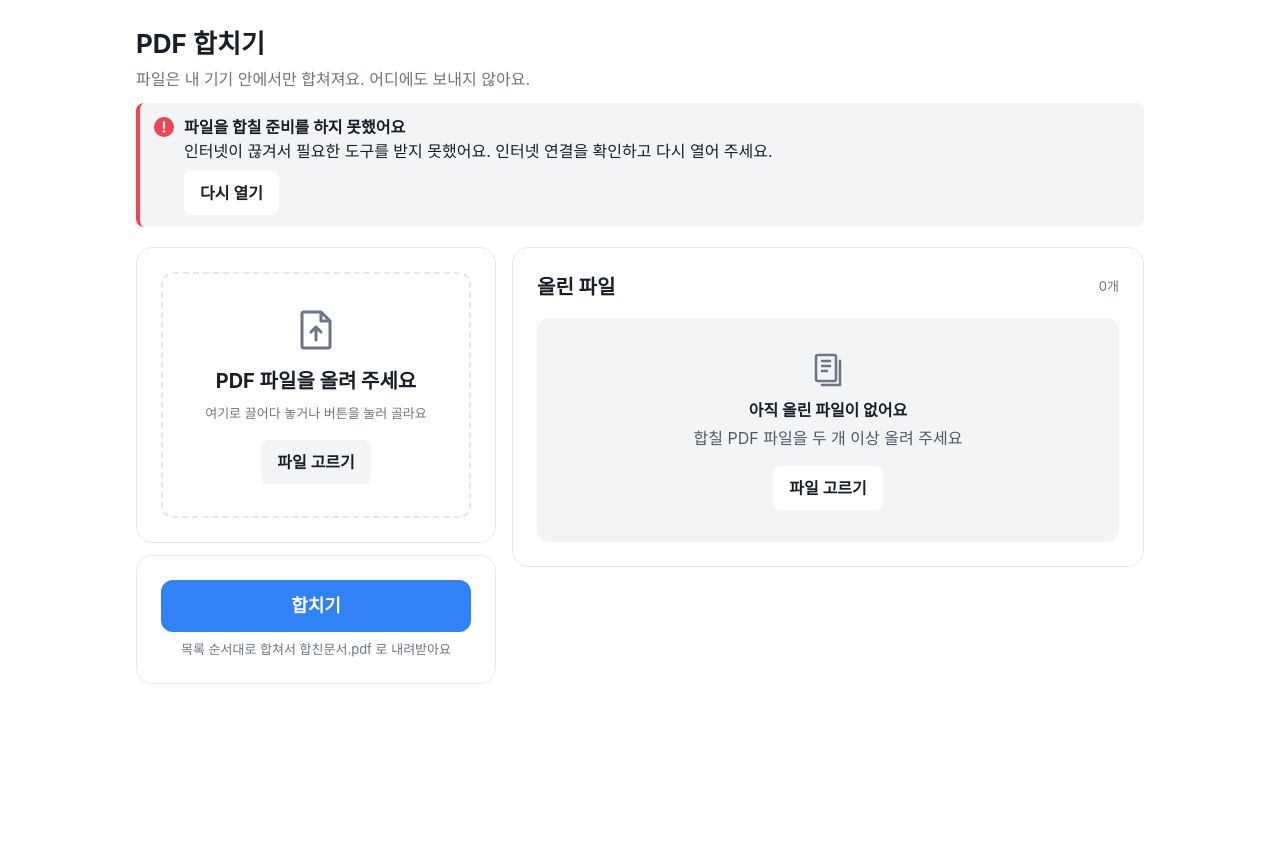
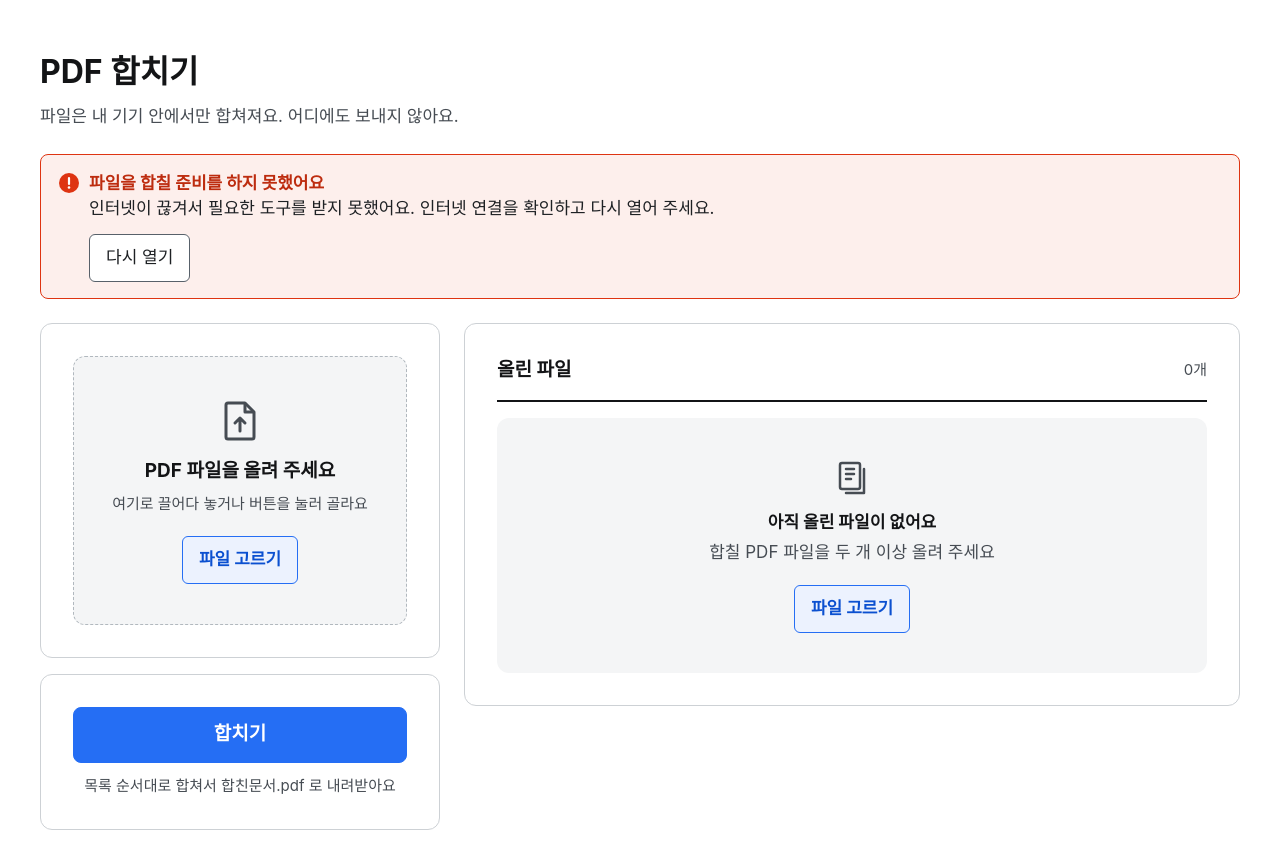
Before and after one commit to yujjeong-alt/pdf-merger, a plain HTML site: page index.html in a window 1280 px wide. Before the commit the page ends 800 px from the top, so only its background shows below. Drawn offline with nearby package versions, Linux system fonts and the light colour scheme; a web font is replaced by a local one.

Commit message:
KRDS 디자인 기준으로 화면 스타일 바꾸기
Co-Authored-By: Claude Opus 5.5 <noreply@anthropic.com>

```diff
--- a/index.html
+++ b/index.html
@@ -4,22 +4,45 @@
 <meta charset="utf-8">
 <meta name="viewport" content="width=device-width, initial-scale=1">
 <title>PDF 합치기</title>
-<link rel="stylesheet" href="https://cdn.jsdelivr.net/gh/orioncactus/pretendard@v1.3.9/dist/web/variable/pretendardvariable-dynamic-subset.min.css">
+<link rel="stylesheet" href="https://cdn.jsdelivr.net/gh/orioncactus/pretendard@v1.3.9/dist/web/static/pretendard-gov-dynamic-subset.min.css">
 <style>
+  /* KRDS(대한민국 정부 디자인 시스템) 기본값을 따라요. 1rem = 16px 기준으로 바꿔 적었어요. */
   :root {
     --bg: #ffffff;
-    --bg-soft: #f2f4f6;
-    --text: #191f28;
-    --text-sub: #6b7684;
-    --line: #e5e8eb;
-    --blue: #3182f6;
-    --red: #f04452;
-    --green: #03b26c;
-    --fs-title: 1.625rem;   /* 26px */
-    --fs-sub: 1.25rem;      /* 20px */
-    --fs-body: 1rem;        /* 16px */
-    --fs-small: 0.8125rem;  /* 13px */
-    --fs-btn-primary: 1.125rem; /* 18px */
+    --surface: #f4f5f6;          /* 옅은 회색 바탕 */
+    --surface-gray: #e6e8ea;     /* surface-gray-subtle */
+    --text: #1e2124;             /* text-basic */
+    --text-bold: #131416;        /* text-bolder */
+    --text-sub: #464c53;         /* text-subtle */
+    --text-disabled: #6d7882;    /* text-disabled-on */
+    --border: #b1b8be;           /* border-gray */
+    --border-light: #cdd1d5;     /* border-gray-light, divider */
+    --border-strong: #58616a;    /* input-border, tertiary button border */
+    --primary: #256ef4;          /* button-primary-fill */
+    --primary-hover: #0b50d0;
+    --primary-pressed: #083891;
+    --primary-text: #0b50d0;     /* text-primary */
+    --primary-soft: #ecf2fe;     /* button-secondary-fill */
+    --primary-soft-hover: #d8e5fd;
+    --danger: #de3412;           /* border/element-danger */
+    --danger-text: #bd2c0f;
+    --danger-soft: #fdefec;
+    --success: #228738;
+    --success-text: #267337;
+    --success-soft: #eaf6ec;
+
+    --fs-title: 1.5rem;          /* 24px 모바일 heading-large */
+    --fs-sub: 1.1875rem;         /* 19px heading-small */
+    --fs-body: 1.0625rem;        /* 17px body-medium */
+    --fs-small: 0.9375rem;       /* 15px body-small */
+    --fs-btn-lg: 1.1875rem;      /* 19px label-large */
+
+    --radius-sm: 0.375rem;       /* 6px 보통 버튼, 입력 칸 */
+    --radius-md: 0.5rem;         /* 8px 큰 버튼, 목록 칸 */
+    --radius-lg: 0.75rem;        /* 12px 카드, 올리는 곳 */
+  }
+  @media (min-width: 1024px) {
+    :root { --fs-title: 2rem; }  /* 32px PC heading-large */
   }
   *, *::before, *::after { box-sizing: border-box; }
   html { -webkit-text-size-adjust: 100%; }
@@ -27,164 +50,170 @@
     margin: 0;
     background: var(--bg);
     color: var(--text);
-    font-family: "Pretendard Variable", Pretendard, -apple-system, BlinkMacSystemFont, system-ui, "Apple SD Gothic Neo", "Malgun Gothic", "Noto Sans KR", sans-serif;
+    font-family: "Pretendard GOV", "Pretendard Variable", Pretendard, -apple-system, BlinkMacSystemFont, system-ui, "Apple SD Gothic Neo", "Malgun Gothic", "Noto Sans KR", sans-serif;
     font-size: var(--fs-body);
     line-height: 1.5;
     word-break: keep-all;
     overflow-wrap: anywhere;
   }
-  .wrap { max-width: 1040px; margin: 0 auto; padding: 24px 16px 48px; }
-  h1 { font-size: var(--fs-title); font-weight: 700; line-height: 1.5; margin: 0; }
-  h2 { font-size: var(--fs-sub); font-weight: 700; line-height: 1.5; margin: 0; }
+  .wrap { max-width: 1248px; margin: 0 auto; padding: 32px 16px 64px; }
+  @media (min-width: 1024px) { .wrap { padding: 48px 24px 80px; } }
+  h1 { font-size: var(--fs-title); font-weight: 700; line-height: 1.5; margin: 0; color: var(--text-bold); }
+  h2 { font-size: var(--fs-sub); font-weight: 700; line-height: 1.5; margin: 0; color: var(--text-bold); }
   p { margin: 0; }
-  .lead { color: var(--text-sub); margin-top: 4px; }
+  .lead { color: var(--text-sub); margin-top: 8px; }
   .small { font-size: var(--fs-small); line-height: 1.5; color: var(--text-sub); }
 
-  .layout { display: grid; gap: 12px; margin-top: 20px; }
+  .layout { display: grid; gap: 16px; margin-top: 24px; }
   @media (min-width: 880px) {
-    .layout { grid-template-columns: 360px 1fr; align-items: start; gap: 16px; }
+    .layout { grid-template-columns: 400px 1fr; align-items: start; gap: 24px; }
   }
-  .side { display: grid; gap: 12px; }
-  .card { background: var(--bg); border: 1px solid var(--line); border-radius: 16px; padding: 20px 16px; min-width: 0; }
-  @media (min-width: 880px) { .card { padding: 24px; } }
+  .side { display: grid; gap: 16px; }
+  .card { background: var(--bg); border: 1px solid var(--border-light); border-radius: var(--radius-lg); padding: 24px 16px; min-width: 0; }
+  @media (min-width: 880px) { .card { padding: 32px; } }
 
   /* 버튼 */
   button { font: inherit; color: inherit; cursor: pointer; }
   .btn {
     display: inline-flex; align-items: center; justify-content: center; gap: 8px;
-    min-height: 44px; min-width: 44px;
+    min-height: 48px; min-width: 48px;
     padding: 0 16px;
-    border: 0; border-radius: 8px;
-    background: var(--bg-soft); color: var(--text);
-    font-size: var(--fs-body); font-weight: 600; line-height: 1.5;
-    transition: background-color .15s ease, transform .1s ease;
+    border: 1px solid var(--border-strong); border-radius: var(--radius-sm);
+    background: var(--bg); color: var(--text);
+    font-size: var(--fs-body); font-weight: 400; line-height: 1.5;
+    transition: background-color .15s ease;
   }
-  .btn:hover { background: var(--line); }
-  .btn:active { transform: scale(.98); }
-  .btn[disabled] { cursor: default; color: #8b95a1; background: var(--bg-soft); }
-  .btn[disabled]:active { transform: none; }
-  .btn-lg { min-height: 52px; border-radius: 12px; padding: 0 20px; }
+  .btn:hover { background: var(--surface); }
+  .btn:active { background: var(--surface-gray); }
+  .btn[disabled] { cursor: default; color: var(--text-disabled); background: var(--surface-gray); border-color: var(--border-light); }
+  .btn-secondary { background: var(--primary-soft); border-color: var(--primary); color: var(--primary-text); font-weight: 700; }
+  .btn-secondary:hover { background: var(--primary-soft-hover); }
+  .btn-secondary:active { background: var(--primary-soft-hover); }
+  .btn-lg { min-height: 56px; border-radius: var(--radius-md); padding: 0 20px; }
   .btn-primary {
     width: 100%;
-    background: var(--blue); color: #ffffff;
-    font-size: var(--fs-btn-primary); font-weight: 700;
+    background: var(--primary); border-color: var(--primary); color: #ffffff;
+    font-size: var(--fs-btn-lg); font-weight: 700;
   }
-  .btn-primary:hover { background: #1b64da; }
-  .btn-primary[aria-busy="true"] { opacity: .8; cursor: progress; }
+  .btn-primary:hover { background: var(--primary-hover); border-color: var(--primary-hover); }
+  .btn-primary:active { background: var(--primary-pressed); border-color: var(--primary-pressed); }
+  .btn-primary[aria-busy="true"] { cursor: progress; }
   .btn svg { flex: none; width: 20px; height: 20px; }
-  :focus-visible { outline: 2px solid var(--blue); outline-offset: 2px; }
+  :focus-visible { outline: 2px solid var(--primary); outline-offset: 2px; box-shadow: 0 0 0 4px #ffffff; }
 
   /* 올리는 곳 */
   .drop {
     display: flex; flex-direction: column; align-items: center; text-align: center;
-    gap: 8px; padding: 32px 16px;
-    border: 2px dashed var(--line); border-radius: 12px;
-    transition: border-color .15s ease;
+    gap: 8px; padding: 40px 16px;
+    background: var(--surface);
+    border: 1px dashed var(--border); border-radius: var(--radius-lg);
+    transition: border-color .15s ease, background-color .15s ease;
   }
-  .drop.is-over { border-color: var(--blue); border-style: solid; }
+  .drop.is-over { border: 2px solid var(--primary); background: var(--primary-soft); padding: 39px 15px; }
   .drop .icon { width: 48px; height: 48px; color: var(--text-sub); }
-  .drop.is-over .icon { color: var(--blue); }
+  .drop.is-over .icon { color: var(--primary); }
   .drop h2 { margin-top: 4px; }
-  .drop .btn { margin-top: 8px; }
+  .drop .btn { margin-top: 12px; }
 
-  /* 알림 */
+  /* 알림: 빨강은 꼭 알려야 하는 오류에만 */
   .notice:empty { display: none; }
   .notice {
-    margin-top: 12px;
+    margin-top: 16px;
     display: grid; grid-template-columns: 24px 1fr; gap: 8px; align-items: start;
-    padding: 12px; border-radius: 8px;
-    background: var(--bg-soft);
-    border-left: 4px solid var(--red);
+    padding: 16px; border-radius: var(--radius-md);
+    background: var(--danger-soft);
+    border: 1px solid var(--danger);
   }
-  .notice svg { width: 24px; height: 24px; color: var(--red); }
-  .notice strong { display: block; font-weight: 700; }
-  .notice .actions { margin-top: 8px; }
-  .notice .btn { background: var(--bg); }
-  .notice .btn:hover { background: var(--line); }
+  .layout + .notice, main > .notice { margin-top: 24px; }
+  .notice svg { width: 24px; height: 24px; color: var(--danger); }
+  .notice strong { display: block; font-weight: 700; color: var(--danger-text); }
+  .notice .actions { margin-top: 12px; }
 
-  .merge { margin-top: 0; }
-  .merge .small { margin-top: 8px; text-align: center; }
+  .merge .small { margin-top: 12px; text-align: center; }
   .field-error:empty { display: none; }
   .field-error {
-    margin-top: 8px;
+    margin-top: 12px;
     display: flex; gap: 4px; align-items: flex-start;
-    font-size: var(--fs-small); color: var(--text); font-weight: 600;
+    font-size: var(--fs-small); color: var(--danger-text); font-weight: 700;
   }
-  .field-error svg { flex: none; width: 20px; height: 20px; color: var(--red); }
+  .field-error svg { flex: none; width: 20px; height: 20px; margin-top: 1px; color: var(--danger); }
   .done-msg:empty { display: none; }
   .done-msg {
-    margin-top: 12px;
+    margin-top: 16px;
     display: grid; grid-template-columns: 24px 1fr; gap: 8px; align-items: start;
-    padding: 12px; border-radius: 8px;
-    background: var(--bg-soft); border-left: 4px solid var(--green);
+    padding: 16px; border-radius: var(--radius-md);
+    background: var(--success-soft); border: 1px solid var(--success);
   }
-  .done-msg svg { width: 24px; height: 24px; color: var(--green); }
-  .done-msg strong { display: block; font-weight: 700; }
-  .done-msg .actions { margin-top: 8px; }
-  .done-msg .btn { background: var(--bg); }
-  .done-msg .btn:hover { background: var(--line); }
+  .done-msg svg { width: 24px; height: 24px; color: var(--success); }
+  .done-msg strong { display: block; font-weight: 700; color: var(--success-text); }
+  .done-msg .actions { margin-top: 12px; }
+  .merge .done-msg .small { margin-top: 4px; text-align: left; }
 
   /* 목록 */
-  .list-head { display: flex; align-items: center; justify-content: space-between; gap: 8px; flex-wrap: wrap; }
-  .list-help { margin-top: 4px; }
-  .items { list-style: none; margin: 16px 0 0; padding: 0; display: grid; gap: 12px; }
+  .list-head { display: flex; align-items: center; justify-content: space-between; gap: 8px; flex-wrap: wrap; padding-bottom: 16px; border-bottom: 2px solid var(--text-bold); }
+  .list-help { margin-top: 12px; }
+  .items { list-style: none; margin: 16px 0 0; padding: 0; display: grid; gap: 8px; }
   .items:empty { display: none; }
   .item {
     display: grid;
-    grid-template-columns: 44px 1fr auto;
+    grid-template-columns: 48px 1fr auto;
     gap: 8px 12px; align-items: center;
-    padding: 8px 12px 8px 4px;
-    border: 1px solid var(--line); border-radius: 12px;
+    padding: 12px 16px 12px 4px;
+    border: 1px solid var(--border-light); border-radius: var(--radius-md);
     background: var(--bg);
   }
-  .item.is-bad { background: var(--bg-soft); }
-  .item.is-bad .btn { background: var(--bg); }
-  .item.is-bad .btn:hover { background: var(--line); }
-  .item.is-bad .btn.remove { background: transparent; }
+  .item.is-bad { background: var(--danger-soft); border-color: var(--danger); }
   .handle {
-    width: 44px; height: 44px;
+    width: 48px; height: 48px;
     display: flex; align-items: center; justify-content: center;
     color: var(--text-sub); cursor: grab; touch-action: none;
   }
   .handle svg { width: 20px; height: 20px; }
   .sortable-chosen .handle { cursor: grabbing; }
   .sortable-ghost { opacity: .4; }
-  .sortable-drag { border-color: var(--blue); }
+  .sortable-drag { border-color: var(--primary); }
   .meta { min-width: 0; }
-  .name { font-weight: 600; overflow: hidden; text-overflow: ellipsis; white-space: nowrap; }
-  .order { color: var(--text-sub); font-weight: 600; margin-right: 4px; }
-  .status { display: flex; align-items: flex-start; gap: 4px; margin-top: 2px; }
-  .status svg { flex: none; width: 16px; height: 16px; margin-top: 2px; }
-  .status.fail { color: var(--text); font-weight: 600; }
-  .status.fail svg { color: var(--red); }
-  .reason { margin-top: 2px; }
+  .name { font-weight: 700; color: var(--text-bold); overflow-wrap: anywhere; }
+  .btn { white-space: nowrap; }
+  .order {
+    display: inline-flex; align-items: center; justify-content: center;
+    min-width: 24px; height: 24px; padding: 0 6px; margin-right: 8px;
+    border-radius: 100px; background: var(--surface-gray); color: var(--text);
+    font-size: var(--fs-small); font-weight: 700; vertical-align: 1px;
+  }
+  .status { display: flex; align-items: flex-start; gap: 4px; margin-top: 4px; }
+  .status svg { flex: none; width: 16px; height: 16px; margin-top: 3px; }
+  .status.fail { color: var(--danger-text); font-weight: 700; }
+  .status.fail svg { color: var(--danger); }
+  .reason { margin-top: 2px; color: var(--text); }
   .item-actions { display: flex; gap: 8px; align-items: center; }
-  .item-actions .btn { padding: 0 12px; min-height: 40px; height: 44px; }
-  .item-actions .remove { padding: 0; width: 44px; background: transparent; }
-  .item-actions .remove:hover { background: var(--line); }
+  .item-actions .btn { padding: 0 12px; }
+  .item-actions .remove { padding: 0; width: 48px; border-color: transparent; background: transparent; }
+  .item-actions .remove:hover { background: var(--surface-gray); }
   .item-actions .remove svg { color: var(--text-sub); }
   @media (max-width: 599px) {
-    .item { grid-template-columns: 44px 1fr 44px; }
+    .item { grid-template-columns: 48px 1fr 48px; padding-right: 8px; }
     .item-actions { display: contents; }
     .item-actions .remove { grid-column: 3; grid-row: 1; }
     .item-actions .move-group { grid-column: 2 / -1; grid-row: 2; display: grid; grid-template-columns: 1fr 1fr; gap: 8px; }
   }
+  @media (max-width: 359px) {
+    .item-actions .move-group { grid-column: 1 / -1; }
+  }
   .move-group { display: flex; gap: 8px; }
 
   /* 빈 화면 */
-  .empty { margin-top: 16px; padding: 32px 16px; text-align: center; background: var(--bg-soft); border-radius: 12px; display: flex; flex-direction: column; align-items: center; gap: 4px; }
+  .empty { margin-top: 16px; padding: 40px 16px; text-align: center; background: var(--surface); border-radius: var(--radius-lg); display: flex; flex-direction: column; align-items: center; gap: 4px; }
   .empty[hidden] { display: none; }
-  .empty .icon { width: 40px; height: 40px; color: var(--text-sub); margin-bottom: 4px; }
-  .empty h3 { margin: 0; font-size: var(--fs-body); font-weight: 700; }
-  .empty p { color: #4e5968; }
-  .empty .btn { margin-top: 12px; background: var(--bg); }
-  .empty .btn:hover { background: var(--line); }
+  .empty .icon { width: 40px; height: 40px; color: var(--text-sub); margin-bottom: 8px; }
+  .empty h3 { margin: 0; font-size: var(--fs-body); font-weight: 700; color: var(--text-bold); }
+  .empty p { color: var(--text-sub); }
+  .empty .btn { margin-top: 16px; }
 
   .sr-only { position: absolute; width: 1px; height: 1px; padding: 0; margin: -1px; overflow: hidden; clip: rect(0,0,0,0); white-space: nowrap; border: 0; }
 
   @media (prefers-reduced-motion: reduce) {
     *, *::before, *::after { transition: none !important; animation: none !important; }
-    .btn:active { transform: none; }
   }
 </style>
 </head>
@@ -206,7 +235,7 @@
           </svg>
           <h2 id="upload-title">PDF 파일을 올려 주세요</h2>
           <p class="small">여기로 끌어다 놓거나 버튼을 눌러 골라요</p>
-          <button type="button" class="btn" id="pick">파일 고르기</button>
+          <button type="button" class="btn btn-secondary" id="pick">파일 고르기</button>
           <input type="file" id="file" accept="application/pdf,.pdf" multiple hidden>
         </div>
         <div class="notice" id="upload-error" role="alert" aria-live="assertive"></div>
@@ -236,7 +265,7 @@
         </svg>
         <h3>아직 올린 파일이 없어요</h3>
         <p>합칠 PDF 파일을 두 개 이상 올려 주세요</p>
-        <button type="button" class="btn" id="pick-empty">파일 고르기</button>
+        <button type="button" class="btn btn-secondary" id="pick-empty">파일 고르기</button>
       </div>
       <ul class="items" id="items" aria-label="합칠 순서"></ul>
     </section>
```
